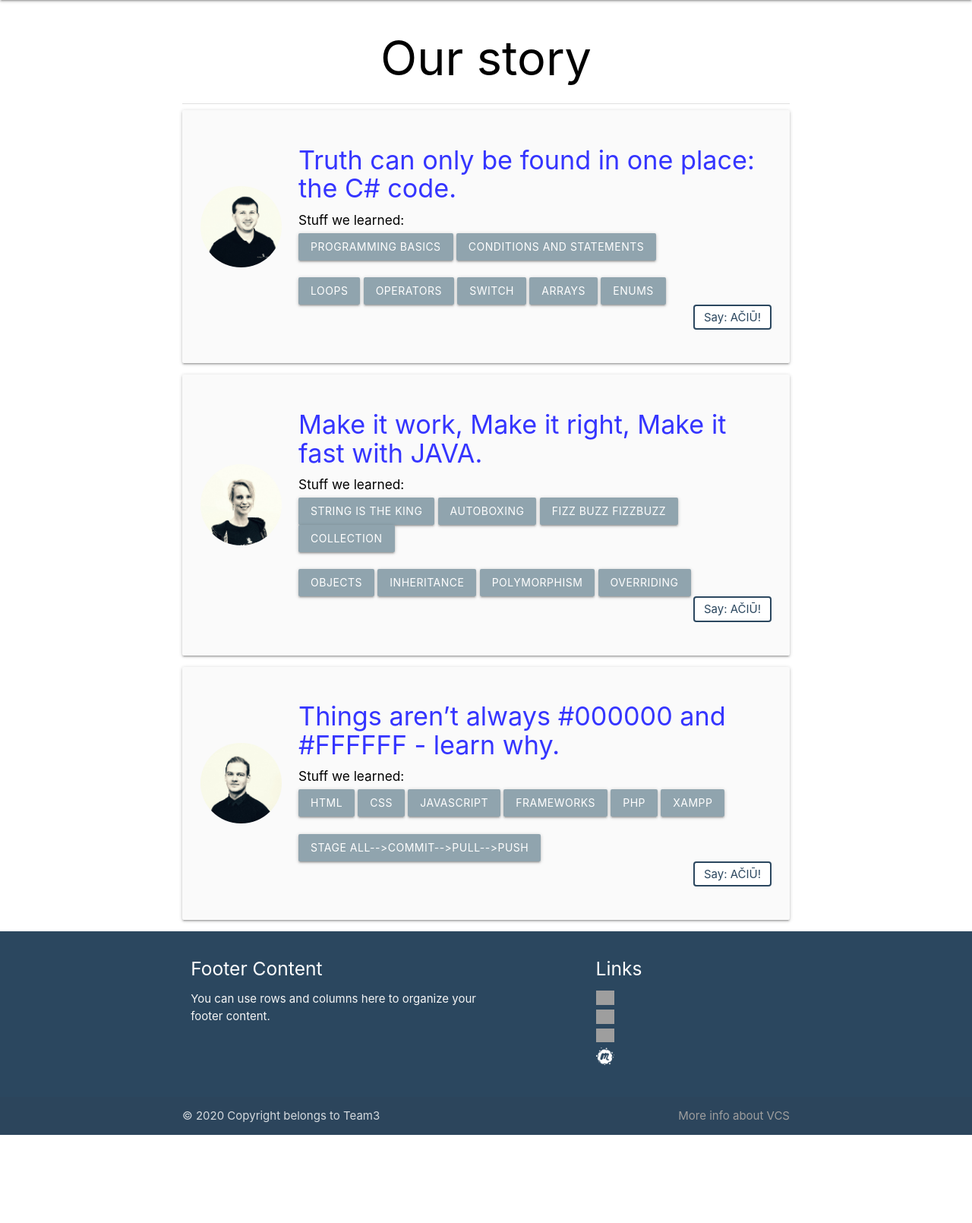
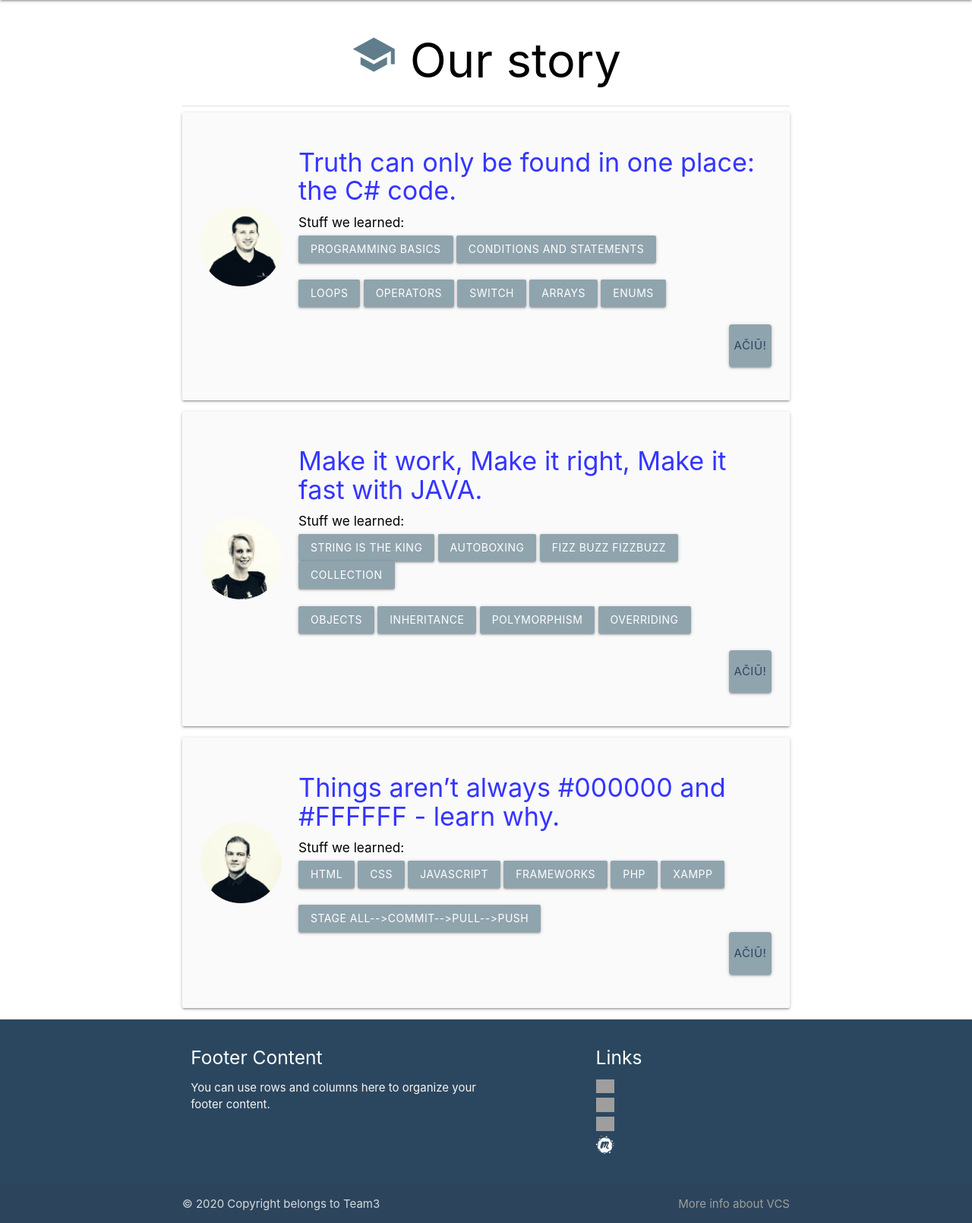
Before and after one commit to Arturasrom/grupe3, a PHP site: page /news.php in a window 1280 px wide. Shown: the part 100-1710 px from the top of the page at 76% size. Before the commit the page ends 1594 px from the top, so only its background shows below. Run offline with PHP 8.4, Linux system fonts and the light colour scheme; grey boxes are pictures that could not be loaded.

Commit message:
news Arturo

```diff
--- a/news.php
+++ b/news.php
@@ -1,7 +1,4 @@
 <?php include "header.php" ?>
-
-
-
 
 
 <div class="container">
@@ -10,7 +7,7 @@
 
     <div class="container-news">
 
-        <h1 class="news-h1">Our story</h1>
+        <h1 class="news-h1"> <i class="#607d8b blue-grey-text medium material-icons">school</i> Our story</h1>
 
         <div class="divider"></div>
 
@@ -31,10 +28,10 @@
                             <a class="btn tooltipped #90a4ae blue-grey lighten-2 " data-position="bottom" data-tooltip="+ - : * % ++ -- /">Operators</a>
                             <a class="btn tooltipped #90a4ae blue-grey lighten-2 " data-position="bottom" data-tooltip="Switch() {case x: break; case y: break;}">Switch</a>
                             <a class="btn tooltipped #90a4ae blue-grey lighten-2 " data-position="bottom" data-tooltip="int[] array = {I, love, coding} ">Arrays</a>
-                            <a class="btn tooltipped #90a4ae blue-grey lighten-2 " data-position="bottom" data-tooltip="enum Numbers {1, 2, 3}">Enums</a>
+                            <a class="btn tooltipped #90a4ae blue-grey lighten-2 " data-position="bottom" data-tooltip="enum Numbers {1, 2, 3}">Enums</a><br><br>
 
                             <div class="news-button">
-                                <button class="button-news" onclick="document.getElementById('img1').src='images/vidmantas_ty.png'">Say: AČIŪ!</button>
+                                <button class="button-news btn-floating btn-large blue-grey lighten-2 pulse" onclick="document.getElementById('img1').src='images/vidmantas_ty.png'">AČIŪ!</button>
 
                             </div>
                         </span>
@@ -60,19 +57,16 @@
                             <a class="btn tooltipped #90a4ae blue-grey lighten-2 " data-position="bottom" data-tooltip="CSV student = new CSV ();">Objects</a>
                             <a class="btn tooltipped #90a4ae blue-grey lighten-2 " data-position="bottom" data-tooltip="Child class inherits from parent class">Inheritance</a>
                             <a class="btn tooltipped #90a4ae blue-grey lighten-2 " data-position="bottom" data-tooltip="Classes are related by inheritance">Polymorphism</a>
-                            <a class="btn tooltipped #90a4ae blue-grey lighten-2 " data-position="bottom" data-tooltip="@Override">Overriding</a>
+                            <a class="btn tooltipped #90a4ae blue-grey lighten-2 " data-position="bottom" data-tooltip="@Override">Overriding</a><br><br>
                             <div class="news-button">
-                                <button class="button-news" onclick="document.getElementById('img2').src='images/viktorija_ty.png'">Say: AČIŪ!</button>
+                                <button class="button-news btn-floating btn-large blue-grey lighten-2 pulse" onclick="document.getElementById('img2').src='images/viktorija_ty.png'">AČIŪ!</button>
 
                             </div>
                         </span>
                     </div>
-
-
                 </div>
             </div>
         </div>
-
 
         <div class="col s12 m8 offset-m2 l6 offset-l3">
             <div class="card-panel grey lighten-5 z-depth-1">
@@ -93,7 +87,7 @@
                             <a class="btn tooltipped #90a4ae blue-grey lighten-2 " data-position="bottom" data-tooltip="Don't mix the sequence!">Stage All-->Commit-->Pull-->Push</a>
 
                             <div class="news-button">
-                                <button class="button-news" onclick="document.getElementById('img3').src='images/kazimiras_ty.png'">Say: AČIŪ!</button>
+                                <button class="button-news btn-floating btn-large blue-grey lighten-2 pulse" onclick="document.getElementById('img3').src='images/kazimiras_ty.png'">AČIŪ!</button>
                             </div>
                         </span>
                     </div>
--- a/scripts/script.js
+++ b/scripts/script.js
@@ -12,6 +12,10 @@ document.addEventListener('DOMContentLoaded', function() {
     var instances = M.Tooltip.init(elems);
   });
 
+  document.addEventListener('DOMContentLoaded', function() {
+    var elems = document.querySelectorAll('.tooltipped');
+    var instances = M.Tooltip.init(elems);
+  });
 
 
 /* Aušros  kodas: */
--- a/styles/style.css
+++ b/styles/style.css
@@ -36,8 +36,8 @@
     top: 150px;
 } */
 
-.news-bck-img {
-
+.large {
+    font-size: 30px;;
 }
 
 /* Aušros stiliaus kodas: */
```
